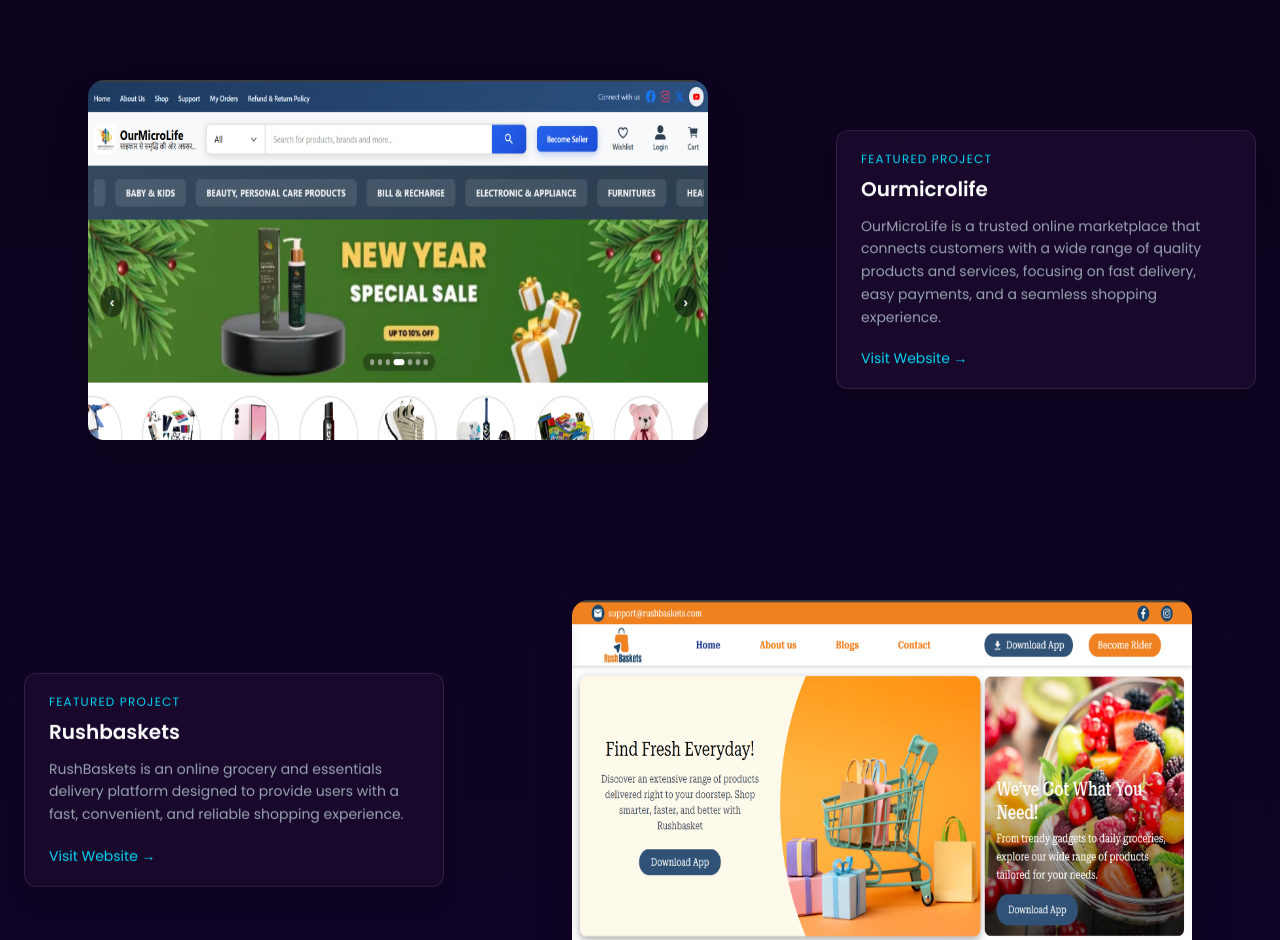
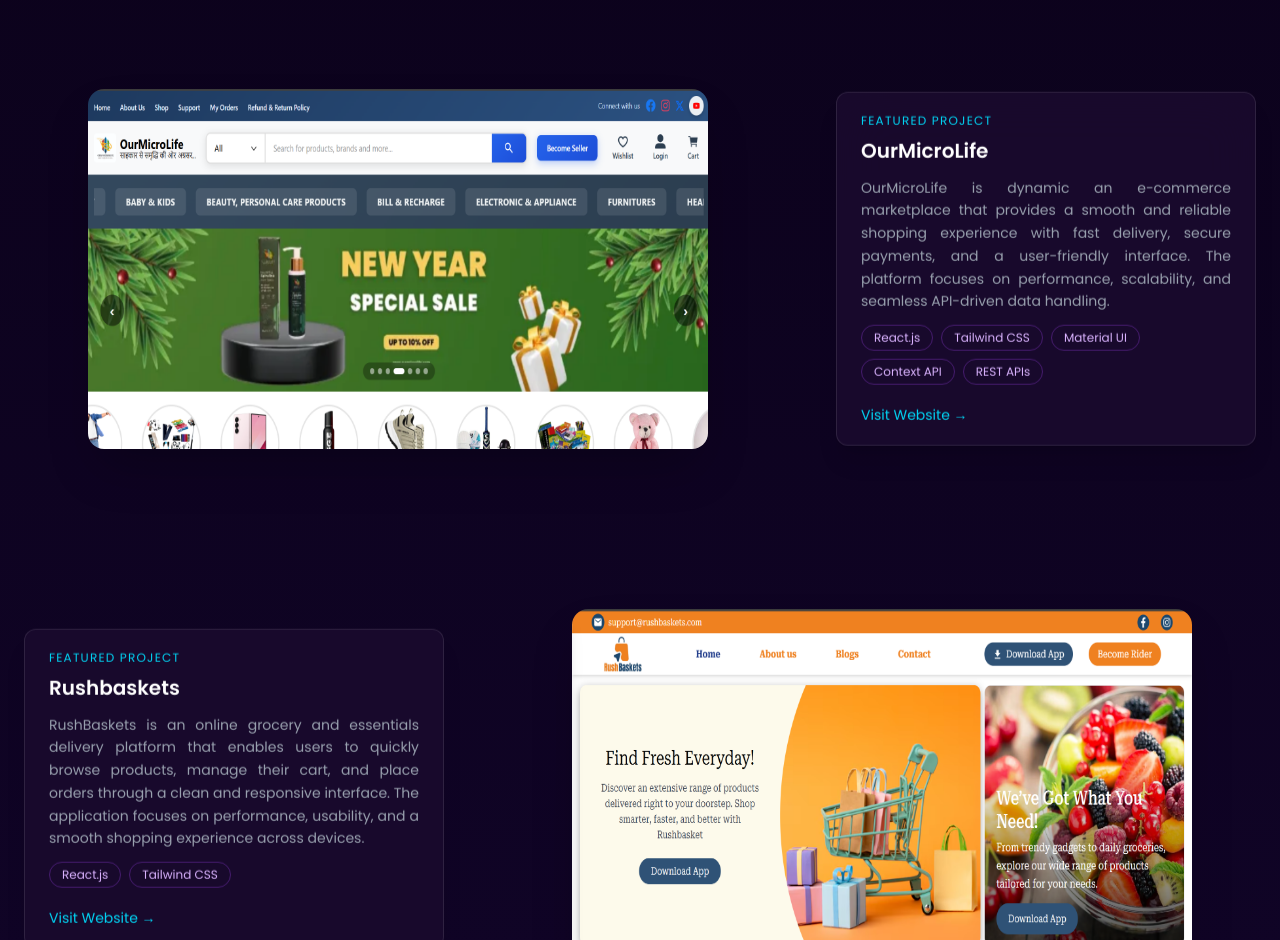
Before and after one commit to alisbaansari24/alish_portfolio, a React (Vite) app: page / in a window 1280 px wide. Shown: the part 1860-2800 px from the top of the page. Built offline with nearby package versions, Linux system fonts and the light colour scheme.

Commit message:
change project content

```diff
--- a/package.json
+++ b/package.json
@@ -10,6 +10,7 @@
     "preview": "vite preview"
   },
   "dependencies": {
+    "@emailjs/browser": "^4.4.1",
     "@tailwindcss/vite": "^4.1.18",
     "react": "^19.2.0",
     "react-dom": "^19.2.0",
--- a/src/component/AppProjects.jsx
+++ b/src/component/AppProjects.jsx
@@ -23,7 +23,7 @@
     {
         title: "Food Delivery App",
         description:
-            "A modern food ordering app featuring restaurant browsing, cart functionality, secure authentication, and order history management.",
+            "A modern food ordering app featuring restaurant browsing,enabling users to browse menus, cart functionality, secure authentication, and order history management.",
 
         tech: ["React Native", "Tailwind CSS"],
         screens: [img1, img2, img3, img4, img5, img6, img7],
@@ -32,7 +32,9 @@
     {
         title: "Expense Tracker App",
         description:
-            "Track daily expenses with category-wise analytics and monthly insights.",
+            "A mobile expense tracking application that helps users monitor daily spending with category-wise analytics and detailed monthly insights.",
+        tech: ["React Native", "Charts"],
+
         tech: ["React Native", "Charts"],
         screens: [exp1, exp2, exp3, exp4, exp5, exp6, exp7],
         apk: "/apk/expense.apk",
--- a/src/component/Contact.jsx
+++ b/src/component/Contact.jsx
@@ -1,7 +1,32 @@
-import React from "react";
+import React, { useRef } from "react";
 import { FaPhoneAlt, FaEnvelope, FaMapMarkerAlt } from "react-icons/fa";
+import emailjs from "@emailjs/browser";
 
 export default function Contact() {
+  const formRef = useRef();
+
+  const sendEmail = (e) => {
+    e.preventDefault();
+
+    emailjs
+      .sendForm(
+        "service_ku52b07",
+        "template_1e9g1h7",
+        formRef.current,
+        "n1UreLX0aHgvm1sSe"
+      )
+      .then(
+        () => {
+          alert("Message sent successfully!");
+          formRef.current.reset();
+        },
+        (error) => {
+          alert("Something went wrong");
+          console.log(error.text);
+        }
+      );
+  };
+
   return (
     <section id="contact" className="py-28 px-6 relative">
       {/* Background */}
@@ -21,9 +46,7 @@
             </h3>
 
             <p className="mt-4 text-gray-400 max-w-md leading-relaxed">
-              A web app for visualizing personalized Spotify data. View your top
-              artists, top tracks, recently played tracks, and detailed audio
-              information about each track.
+              I’m currently seeking frontend developer opportunities. Feel free to connect or reach out.
             </p>
 
             <div className="mt-10 space-y-5 text-gray-300">
@@ -47,13 +70,15 @@
 
           {/* Right Form */}
           <div className="bg-white/10 backdrop-blur-xl border border-white/20 rounded-2xl p-8 md:p-10 shadow-2xl">
-            <form className="space-y-6">
+            <form ref={formRef} onSubmit={sendEmail} className="space-y-6">
               <div>
                 <label className="text-sm text-gray-300">Name</label>
                 <input
                   type="text"
+                  name="name"
+                  required
                   placeholder="Enter Your Name"
-                  className="mt-2 w-full bg-white/5 border border-white/20 rounded-lg px-4 py-3 text-gray-200 focus:outline-none focus:border-cyan-400"
+                  className="mt-2 w-full bg-white/5 border border-white/20 rounded-lg px-4 py-3 text-gray-200"
                 />
               </div>
 
@@ -61,17 +86,21 @@
                 <label className="text-sm text-gray-300">Email</label>
                 <input
                   type="email"
+                  name="email"
+                  required
                   placeholder="Enter Your Email"
-                  className="mt-2 w-full bg-white/5 border border-white/20 rounded-lg px-4 py-3 text-gray-200 focus:outline-none focus:border-cyan-400"
+                  className="mt-2 w-full bg-white/5 border border-white/20 rounded-lg px-4 py-3 text-gray-200"
                 />
               </div>
 
               <div>
                 <label className="text-sm text-gray-300">Message</label>
                 <textarea
+                  name="message"
                   rows="4"
-                  placeholder=""
-                  className="mt-2 w-full bg-white/5 border border-white/20 rounded-lg px-4 py-3 text-gray-200 focus:outline-none focus:border-cyan-400 resize-none"
+                  required
+                  placeholder="Write your message..."
+                  className="mt-2 w-full bg-white/5 border border-white/20 rounded-lg px-4 py-3 text-gray-200 resize-none"
                 />
               </div>
 
--- a/src/component/Hero.jsx
+++ b/src/component/Hero.jsx
@@ -10,8 +10,7 @@
                     </h2>
                     <p className="text-xl text-cyan-400 mt-2">Front-End Developer</p>
                     <p className="mt-6 text-gray-400 max-w-md md:text-left text-justify">
-                        I build responsive and user‑friendly web applications using React,
-                        Tailwind CSS and modern JavaScript.
+                        Frontend Developer with 1.5+ years of experience in building responsive web applications using React.js, JavaScript, CSS, and Tailwind CSS. Experienced in creating reusable UI components, integrating REST APIs, and optimizing performance. Also has self-learned experience in React Native with 3 mobile projects.
                     </p>
                     <a href="#contact">
                         <button className="cursor-pointer mt-8 px-6 py-3 rounded-full bg-gradient-to-r from-purple-500 to-cyan-400 text-black font-semibold">
--- a/src/component/Projects.jsx
+++ b/src/component/Projects.jsx
@@ -9,24 +9,28 @@
 export default function Projects() {
     const projects = [
         {
-            name: "Ourmicrolife",
+            name: "OurMicroLife",
             img: img1,
+            tech: ["React.js", "Tailwind CSS", "Material UI", "Context API", "REST APIs"],
             description:
-                "OurMicroLife is a trusted online marketplace that connects customers with a wide range of quality products and services, focusing on fast delivery, easy payments, and a seamless shopping experience.",
+                "OurMicroLife is dynamic an e-commerce marketplace that provides a smooth and reliable shopping experience with fast delivery, secure payments, and a user-friendly interface. The platform focuses on performance, scalability, and seamless API-driven data handling.",
             right: false,
             link: "https://www.ourmicrolife.com/",
         },
         {
             name: "Rushbaskets",
+            tech: ["React.js", "Tailwind CSS"],
             img: img2,
             description:
-                "RushBaskets is an online grocery and essentials delivery platform designed to provide users with a fast, convenient, and reliable shopping experience.",
+                "RushBaskets is an online grocery and essentials delivery platform that enables users to quickly browse products, manage their cart, and place orders through a clean and responsive interface. The application focuses on performance, usability, and a smooth shopping experience across devices.",
+
             right: true,
             link: "https://rushbaskets.com/",
         },
         {
             name: "Path4U",
             img: img3,
+            tech: ["React.js", "Tailwind CSS"],
             description:
                 "Path4U is an education-focused digital platform supporting students in exploring career paths and accessing learning resources.",
             right: false,
@@ -35,22 +39,27 @@
         {
             name: "Metrobuddy",
             img: img4,
+            tech: ["React.js", "Tailwind CSS", "Context API", "REST APIs"],
             description:
-                "MetroBuddy is a business discovery platform connecting users with trusted local services and professionals.",
+                "MetroBuddy is a digital platform that allows users to search and discover nearby businesses and service providers with a smooth, user-friendly browsing experience.",
+
             right: true,
             link: "https://metrobuddy.in/",
         },
         {
             name: "Growlotus",
             img: img5,
+            tech: ["React.js", "Tailwind CSS", "Context", "REST APIs"],
             description:
-                "Grow Lotus Fintech offers corporate loans, SME financing, and advisory services with a customer-first approach.",
+                "Grow Lotus Fintech is a financial services platform providing corporate loans, SME financing, and advisory solutions through a secure and user-centric digital interface.",
+
             right: false,
             link: "https://growlotusfintech.com/",
         },
         {
             name: "Admission King",
             img: img6,
+              tech: ["React.js", "Tailwind CSS" ],
             description:
                 "Admission King is an educational platform helping students find courses, colleges, and career guidance, simplifying the admission process in India.",
             right: true, // alternating position
@@ -116,9 +125,20 @@
                                 {project.name}
                             </h3>
 
-                            <p className="md:text-left text-justify text-sm leading-relaxed text-gray-400">
+                            <p className="md:text-justify text-justify text-sm leading-relaxed text-gray-400 mb-3">
                                 {project.description}
                             </p>
+                            <div className="flex flex-wrap gap-2 mb-3">
+                                {project.tech?.map((tech, index) => (
+                                    <span
+                                        key={index}
+                                        className="px-3 py-1 text-xs rounded-full border border-purple-500/30 text-purple-300"
+                                    >
+                                        {tech}
+                                    </span>
+                                ))}
+                            </div>
+
 
                             <div className="flex mt-5">
                                 <a
```
Also changed, not shown: 1 other file (tests, documents, lock files or other folders).
